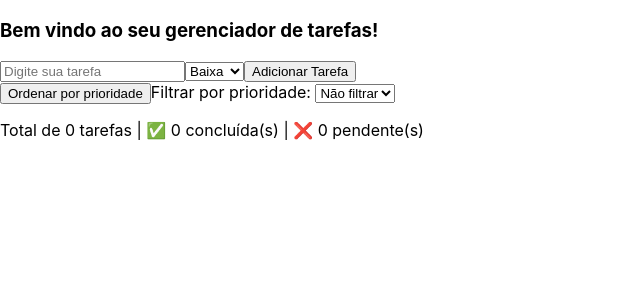
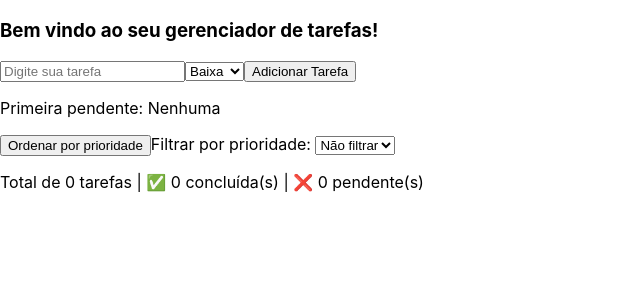
Before and after one commit to AntonyRNS/PWII-GerenciadorTarefas, a React (Vite) app: page / in a window 1280 px wide. Shown: the top 300 px of the page, without its empty margins (0-640 px from the left). Built offline with nearby package versions, Linux system fonts and the light colour scheme.

Commit message:
v4.0(Primeiro pendente)

```diff
--- a/src/Components/GerenciadorTarefas/GerenciadorTarefas.jsx
+++ b/src/Components/GerenciadorTarefas/GerenciadorTarefas.jsx
@@ -54,6 +54,8 @@ function GerenciadorTarefas() {
         setTarefas(tarefasOrdenadas);
     }
 
+    const primeiraPendente = tarefas.find((tarefa) => tarefa.concluida === false)
+
     function contarPendentesEConcluidas(prioridadeTarefa) {
         return tarefas.reduce(
             (contador, tarefa) => {
@@ -93,6 +95,18 @@ function GerenciadorTarefas() {
                 </select>
                 <button>Adicionar Tarefa</button>
             </form>
+            {(() => {
+                const primeiro = primeiraPendente;
+
+                return (
+                    <p>
+                        Primeira pendente: {primeiraPendente ? primeiraPendente.titulo : 'Nenhuma'}
+                    </p>
+                );
+            })()}
+
+
+
             <button onClick={ordenarPorPrioridade}>Ordenar por prioridade</button>
             <label>Filtrar por prioridade: </label>
             <select
```
